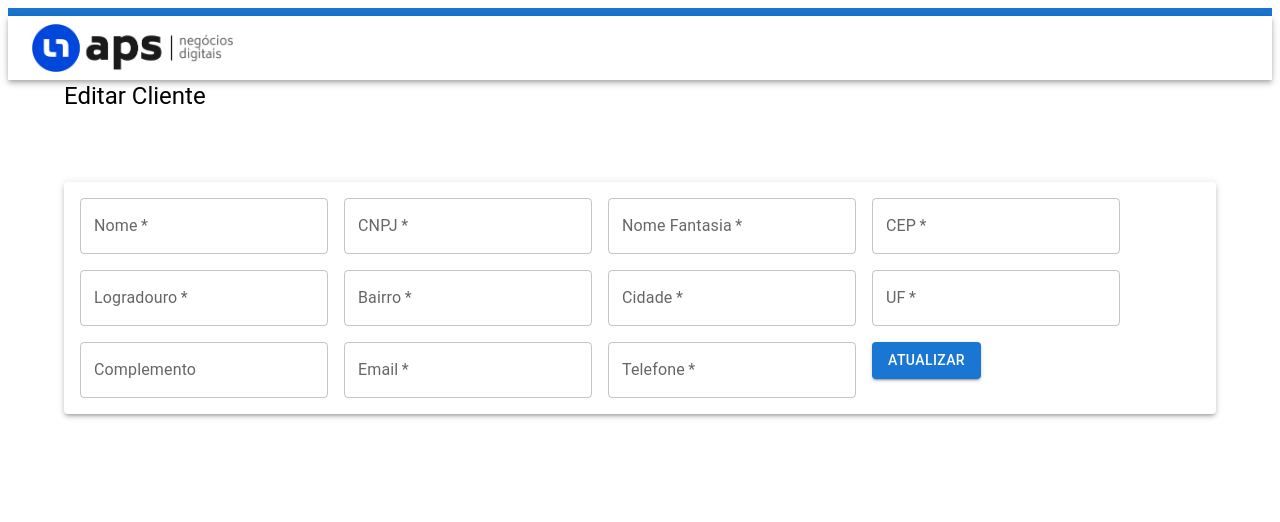
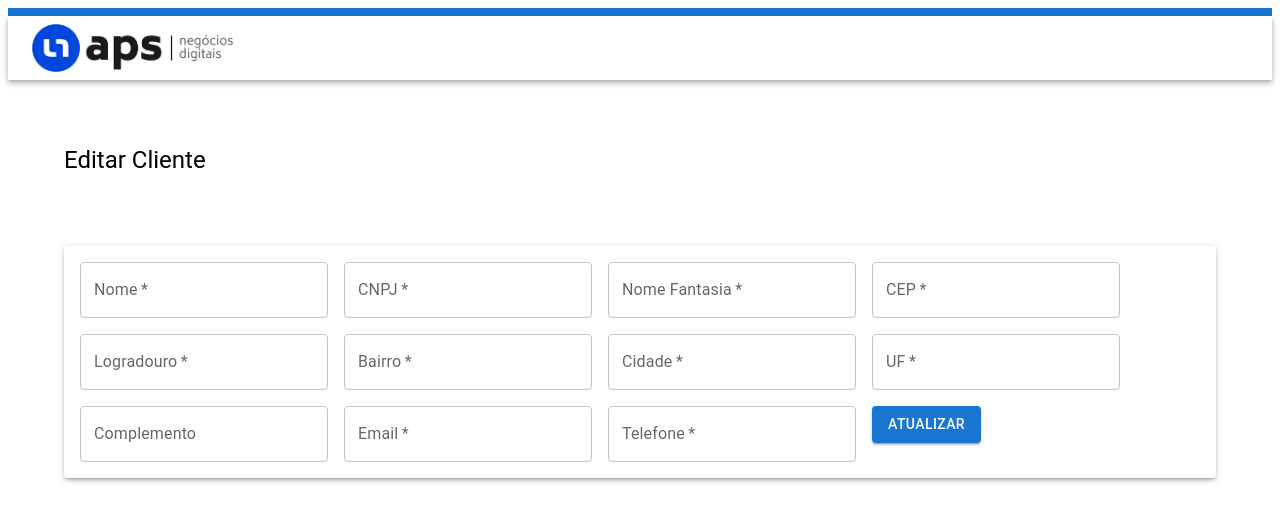
Before and after one commit to luivazmanso7/ApsDesafio, a React (Vite) app: page /editar/1 in a window 1280 px wide. Shown: the top 522 px of the page. Built offline with nearby package versions, Linux system fonts and the light colour scheme; no server answers.

Commit message:
ajust front end

```diff
--- a/src/Pages/EditClient.jsx
+++ b/src/Pages/EditClient.jsx
@@ -2,7 +2,7 @@ import React, { useEffect, useState } from "react";
 import { useParams, useNavigate } from "react-router-dom";
 import { getCliente, atualizarCliente } from "../services/clienteService";
 import Forms from "../components/Forms";
-import { Snackbar, Alert } from "@mui/material";
+import { Snackbar, Alert, Box } from "@mui/material";
 
 
 export default function EditClient() {
@@ -38,12 +38,14 @@ export default function EditClient() {
 
   return (
     <>
+      <Box sx={{ mt: 8 }}>
         <Forms
           initialData={initialData}
           onSubmit={handleUpdate}
           title="Editar Cliente"
           buttonText="Atualizar"
         />
+      </Box>
       <Snackbar open={alertOpen} autoHideDuration={3000} onClose={() => setAlertOpen(false)}>
         <Alert onClose={() => setAlertOpen(false)} severity="error" sx={{ width: '100%' }}>
           {alertMessage}
--- a/src/Pages/NewUser.jsx
+++ b/src/Pages/NewUser.jsx
@@ -2,7 +2,8 @@ import React, { useState } from "react";
 import Forms from "../components/Forms";
 import { useNavigate } from "react-router-dom";
 import { criarCliente } from "../services/clienteService";
-import { Snackbar, Alert } from "@mui/material";
+import { Snackbar, Alert, Box } from "@mui/material";
+
 
 export default function NewUser() {
   const navigate = useNavigate();
@@ -23,6 +24,7 @@ export default function NewUser() {
 
   return (
     <>
+      <Box sx={{ mt: 6 }}>
         <Forms
           onSubmit={handleSubmit}
           initialData={initialData}
@@ -30,6 +32,8 @@ export default function NewUser() {
           title="Cadastrar Novo Usuário"
           buttonText="Cadastrar"
         />
+      </Box>
+
       <Snackbar open={alertOpen} autoHideDuration={3000} onClose={() => setAlertOpen(false)}>
         <Alert onClose={() => setAlertOpen(false)} severity="error" sx={{ width: '100%' }}>
           {alertMessage}
```
Lines whose indentation alone changed are shown as unchanged.
